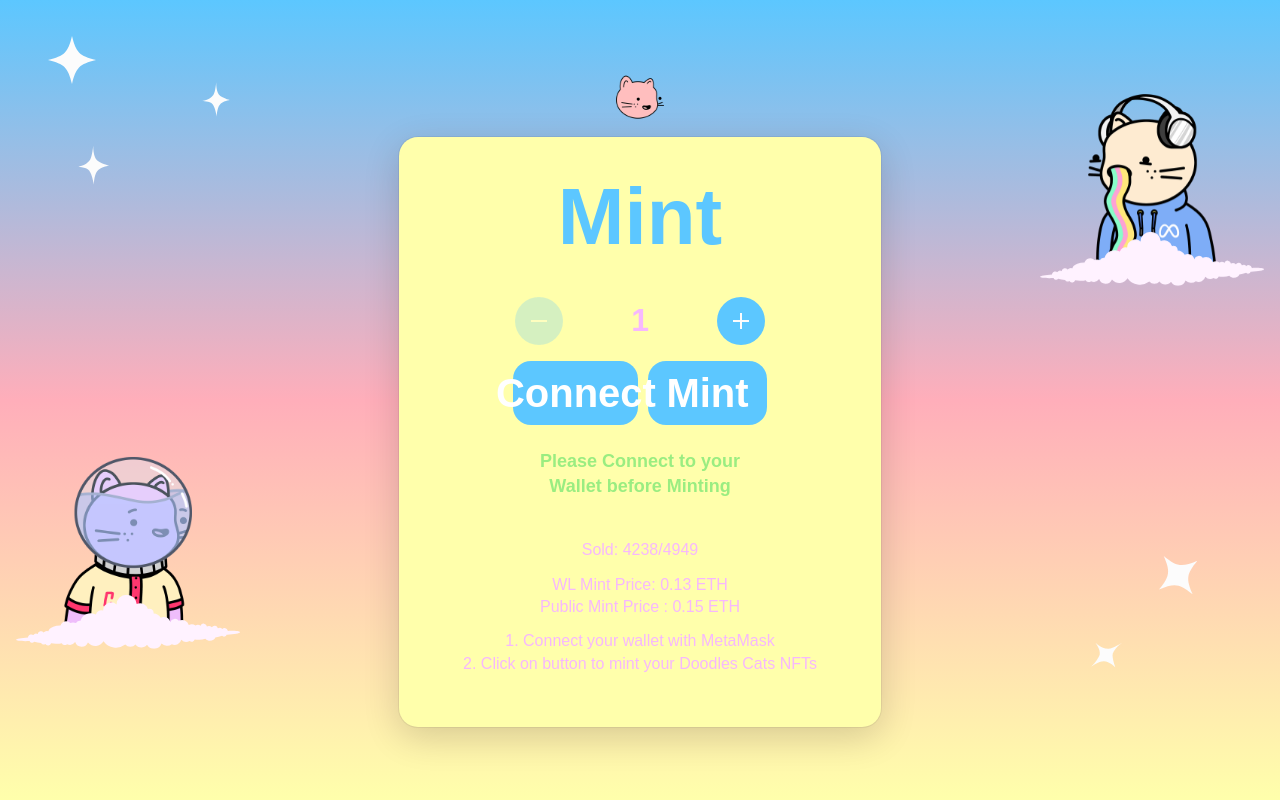
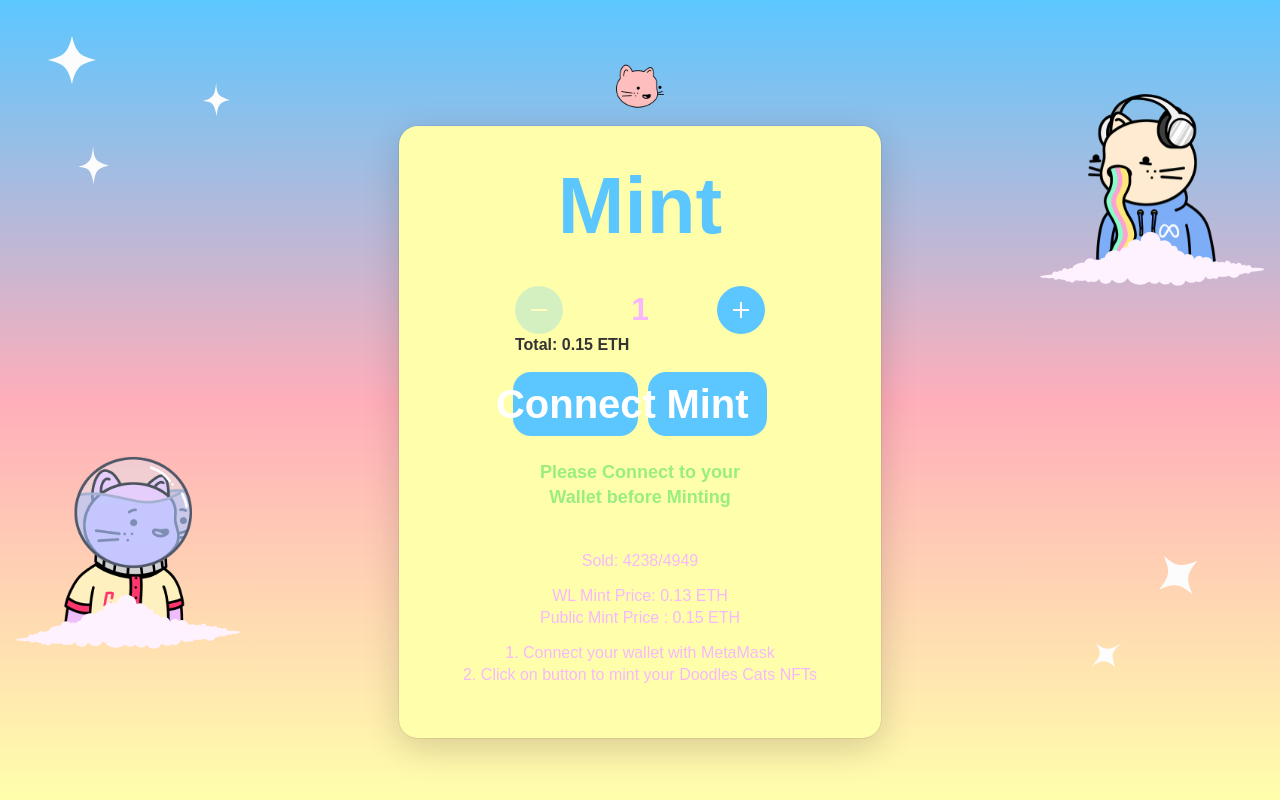
Before and after one commit to farangpal/doodles, a plain HTML site: page index.html in a window 1280 px wide. Drawn offline with nearby package versions, Linux system fonts and the light colour scheme; a script that the page names is missing.

Commit message:
Update index.html

```diff
--- a/index.html
+++ b/index.html
@@ -151,6 +151,9 @@ box-shadow: rgba(50, 50, 93, 0.25) 0px 50px 100px -20px, rgba(0, 0, 0, 0.3) 0px
                     <div class="mint_dash"></div>
                   </div>
                 </div>
+		 <p class="" style="padding-bottom:0px;margin-bottom: 10px;font-size: 16px;">
+                  <span><b>Total:</b><span> <b><span id="totalETH" style="align-items: center;">0.15</span> ETH </b>
+                 </span></span></p>
                 <div class="mint_submit-wrapper">
                   <a id="connectBtn" class="mint_connect-btn w-button" style="margin-right: 10px; margin-right: 10px; transform: translate3d(0px, 0px, 0px) scale3d(1, 1, 1) rotateX(0deg) rotateY(0deg) rotateZ(0deg) skew(0deg); transform-style: preserve-3d;">
                     Connect</a>
```
